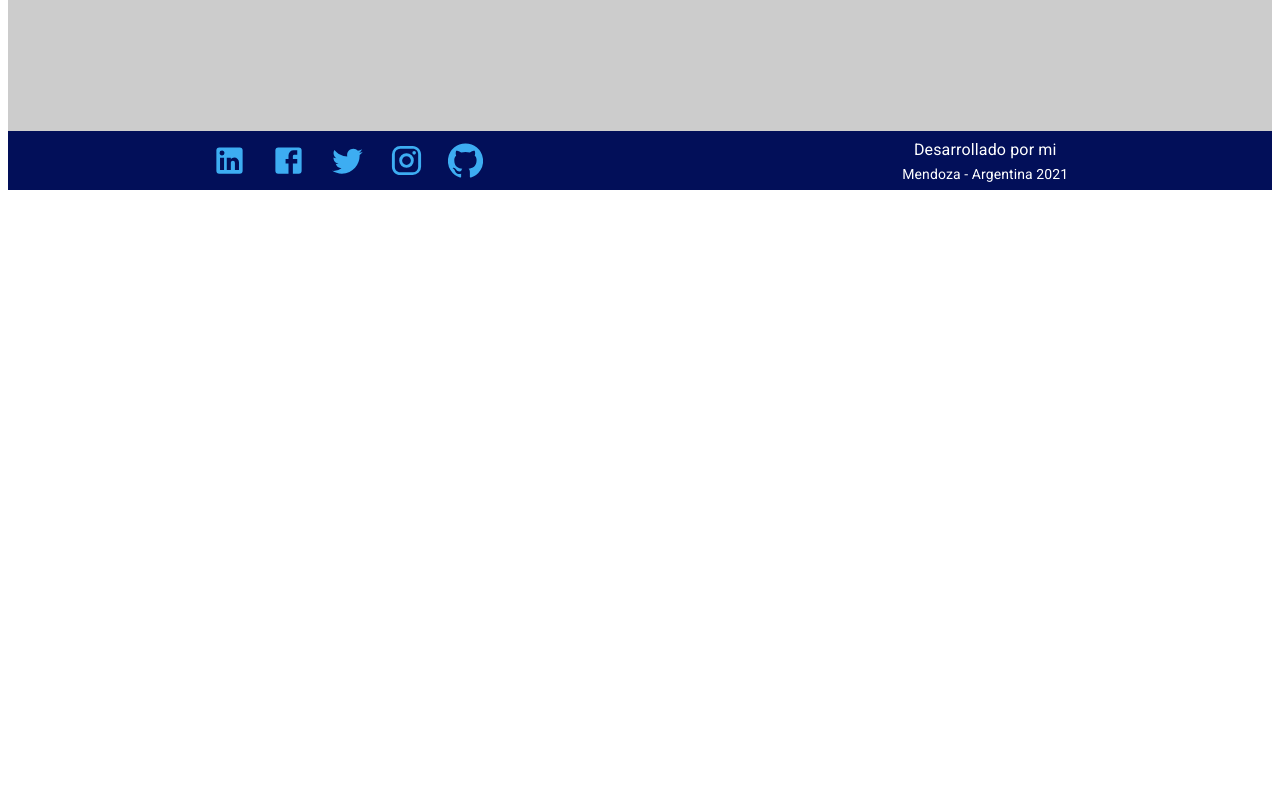
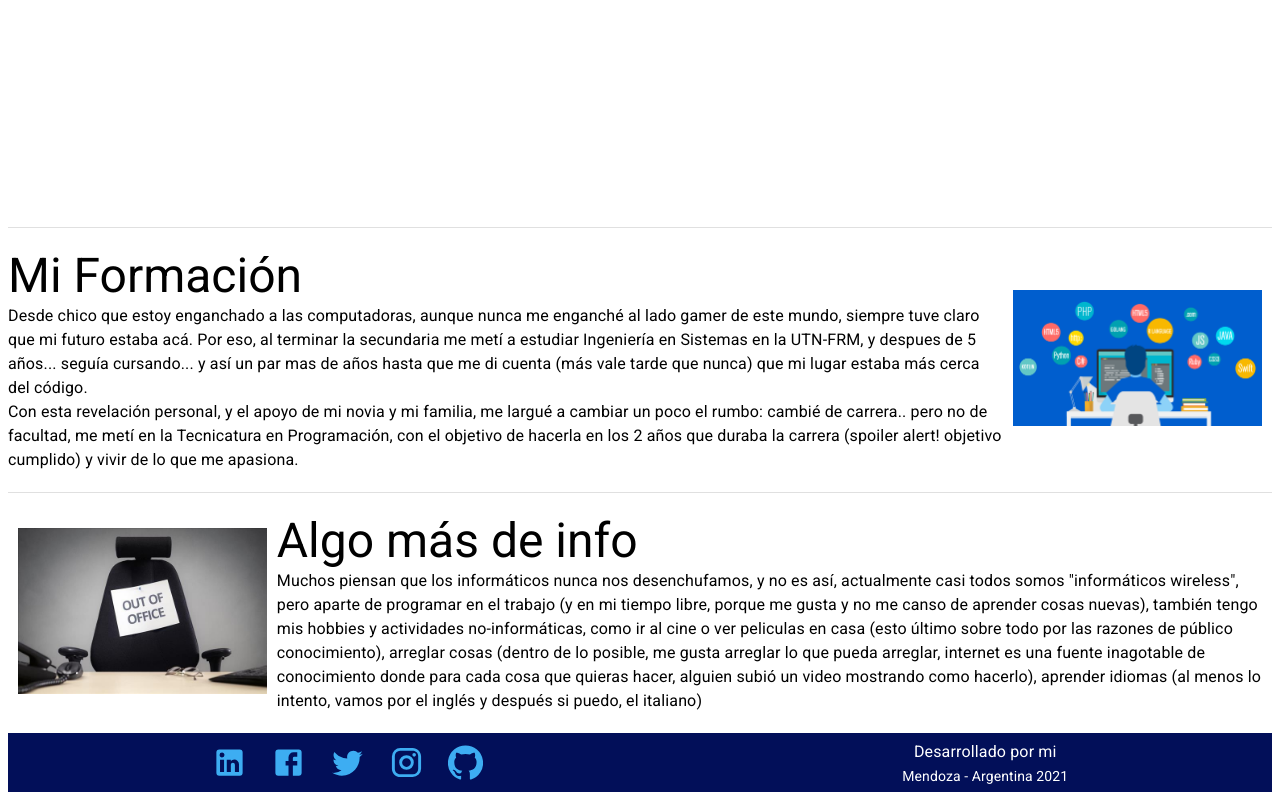
Before and after one commit to juanpanasiti/juanpanasiti.github.io, a React (Create React App) app: page / in a window 1280 px wide. Shown: the part 581-1381 px from the top of the page. Before the commit the page ends 800 px from the top, so only its background shows below. Built offline with nearby package versions, Linux system fonts and the light colour scheme.

Commit message:
Home layout done

```diff
--- a/src/pages/home/Home.js
+++ b/src/pages/home/Home.js
@@ -1,38 +1,126 @@
-import React from 'react'
-import { Box, makeStyles } from '@material-ui/core'
-import Text from '../../components/atoms/Text'
-import Button from '../../components/atoms/Button'
-import { Link } from 'react-router-dom'
+import React from 'react';
+import { Box, Divider, makeStyles } from '@material-ui/core';
+import Text from '../../components/atoms/Text';
+import Button from '../../components/atoms/Button';
+import { Link } from 'react-router-dom';
 
 const useStyles = makeStyles((theme) => ({
     mainBox: {
-        backgroundColor: '#CCC',
-        height: '80vh',
+        height: `calc(100vh - 64px)`,
         display: 'flex',
         flexDirection: 'column',
-        justifyContent:'center'
+        justifyContent: 'center',
     },
     titleBox: {
         display: 'flex',
         flexDirection: 'column',
         textAlign: 'center',
+    },
+    bloqueInfo: {
+        display:'flex',
+        [theme.breakpoints.down('sm')]: {
+            flexDirection: 'column',
+            // backgroundColor: theme.palette.secondary.main,
+        },
+        [theme.breakpoints.up('md')]: {
+            flexDirection: 'row',
+            // backgroundColor: theme.palette.primary.main,
+        },
+    },
+    text: {
+        margin: '20px 0',
+        alignSelf:'center',
+        [theme.breakpoints.only('xs')]: {
+            width:'100%',
+            order: 1,
+            margin: '0px 0',
+        },
+        [theme.breakpoints.only('sm')]: {
+            width:'100%',
+            order: 1,
+            margin: '0px 0',
+        },
+        [theme.breakpoints.only('md')]: {
+            width:'70%',
+        },
+        [theme.breakpoints.only('lg')]: {
+            width:'80%',
+        },
+        [theme.breakpoints.only('xl')]: {
+            width:'85%',
+        },
+
+    },
+    image: {
+        margin:'20px 10px',
+        alignSelf:'center',
+
+        [theme.breakpoints.only('xs')]: {
+            width:'100%',
+            margin:'10px 5px',
+        },
+        [theme.breakpoints.only('sm')]: {
+            width:'100%',
+            margin:'10px 5px',
+        },
+        [theme.breakpoints.only('md')]: {
+            width:'30%',
+        },
+        [theme.breakpoints.only('lg')]: {
+            width:'20%',
+        },
+        [theme.breakpoints.only('xl')]: {
+            width:'15%',
+        },
+
     }
 }));
 const Home = () => {
-    const classes = useStyles()
+    const classes = useStyles();
     return (
         <div>
             <Box className={classes.mainBox}>
                 <Box className={classes.titleBox} color='primary.main'>
                     <Text variant='h1'>Juan M. Panasiti</Text>
-                    <Text variant='h5'>{'<Developer seniority=\'Jr.\' />'}</Text>
+                    <Text variant='h5'>{"<Developer seniority='Jr.' />"}</Text>
                 </Box>
                 <Box display='flex' justifyContent='center' mt={4}>
                     <Button label='Mis Proyectos' component={Link} linkTo='/projects' size='large' variant='outlined' color='secondary' />
                 </Box>
             </Box>
+
+            <Divider />
+
+            <Box className={classes.bloqueInfo}>
+                <Box className={classes.text}>
+                    <Text variant='h3'>Mi Formación</Text>
+                    <Text>
+                        Desde chico que estoy enganchado a las computadoras, aunque nunca me enganché al lado gamer de este mundo, siempre tuve claro que mi futuro estaba acá. Por eso, al terminar la secundaria me metí a estudiar Ingeniería en Sistemas en la UTN-FRM, y despues de 5 años... seguía cursando... y así un par mas de años hasta que me di cuenta (más vale tarde que nunca) que mi lugar estaba más cerca del código.
+                    </Text>
+                    <Text>
+                        Con esta revelación personal, y el apoyo de mi novia y mi familia, me largué a cambiar un poco el rumbo: cambié de carrera.. pero no de facultad, me metí en la Tecnicatura en Programación, con el objetivo de hacerla en los 2 años que duraba la carrera (spoiler alert! objetivo cumplido) y vivir de lo que me apasiona.
+                    </Text>
+                </Box>
+                <Box className={classes.image}>
+                    <img src='formacion.png' alt='formacion en programación' width='100%' />
+                </Box>
+            </Box>
+
+            <Divider />
+
+            <Box className={classes.bloqueInfo}>
+                <Box className={classes.image}>
+                    <img src='out-of-office.jpg' alt='formacion en programación' width='100%' />
+                </Box>
+                <Box className={classes.text}>
+                    <Text variant='h3'>Algo más de info</Text>
+                    <Text>
+                        Muchos piensan que los informáticos nunca nos desenchufamos, y no es así, actualmente casi todos somos "informáticos wireless", pero aparte de programar en el trabajo (y en mi tiempo libre, porque me gusta y no me canso de aprender cosas nuevas), también tengo mis hobbies y actividades no-informáticas, como ir al cine o ver peliculas en casa (esto último sobre todo por las razones de público conocimiento), arreglar cosas (dentro de lo posible, me gusta arreglar lo que pueda arreglar, internet es una fuente inagotable de conocimiento donde para cada cosa que quieras hacer, alguien subió un video mostrando como hacerlo), aprender idiomas (al menos lo intento, vamos por el inglés y después si puedo, el italiano)
+                    </Text>
+                </Box>
+            </Box>
         </div>
-    )
-}
+    );
+};
 
-export default Home
+export default Home;
```
Also changed, not shown: public/formacion.png (added), public/out-of-office.jpg (added).
